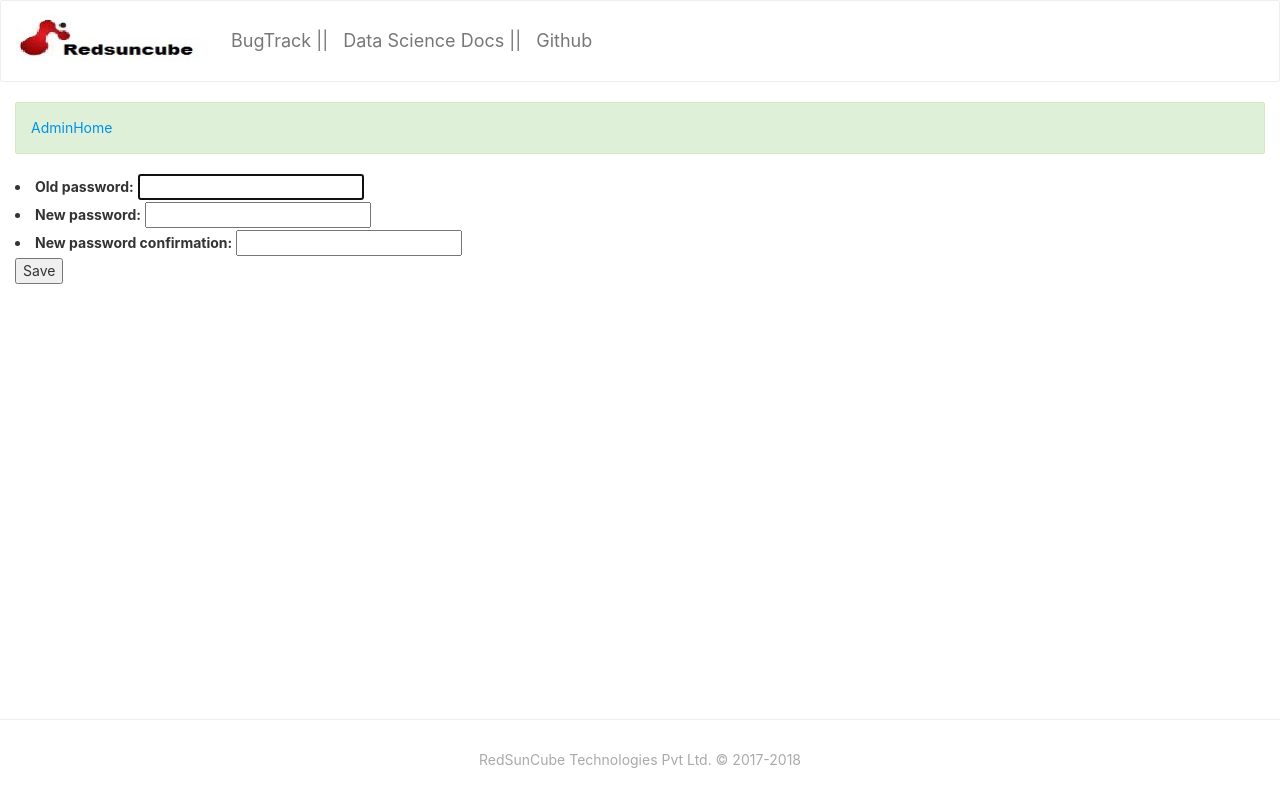
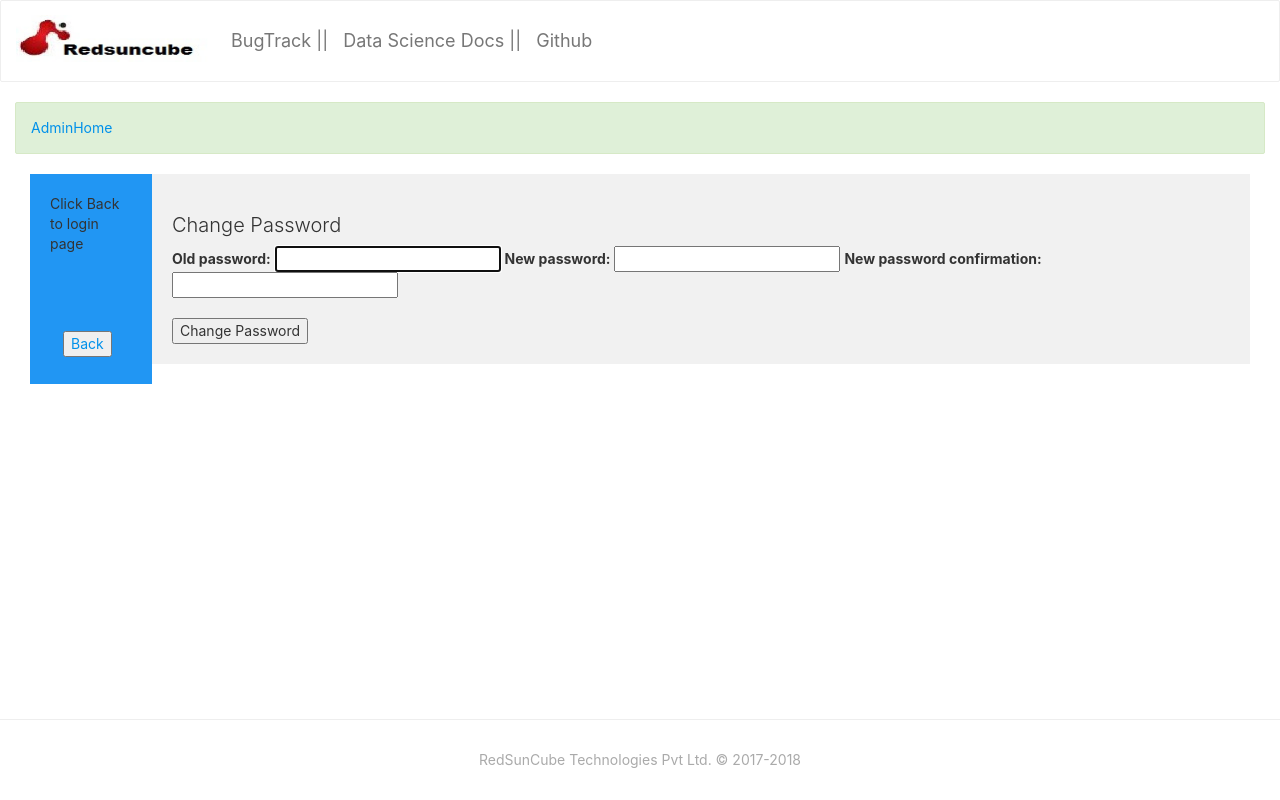
Before and after one commit to rscbugtrack/rscpro, a Django app: page /change_password/ in a window 1280 px wide. Run offline with Django 3.2, Linux system fonts and the light colour scheme; a user stored in the database is signed in; some libraries are stand-ins or nearby versions.

Commit message:
Change password design

```diff
--- a/certifiedapp/views.py
+++ b/certifiedapp/views.py
@@ -53,7 +53,7 @@ from django.contrib import messages
 from django.contrib.auth import update_session_auth_hash
 from django.contrib.auth.forms import PasswordChangeForm
 from django.shortcuts import render, redirect
-
+@login_required
 def change_password(request):
     if request.method == 'POST':
         form = PasswordChangeForm(request.user, request.POST)
@@ -62,7 +62,7 @@ def change_password(request):
             update_session_auth_hash(request, user)  # Important!
             messages.success(request, 'Your password was successfully updated!')
 
-            return redirect('logout')
+            return redirect('login')
         else:
             messages.error(request, 'Please correct the error below.')
     else:
--- a/templates/accounts/Change_password.html
+++ b/templates/accounts/Change_password.html
@@ -1,12 +1,67 @@
-{% extends "base.html" %}
-
+{% extends 'base.html' %}
 
 {% block content %}
-<form method="post">
-  {% csrf_token %}
-  {{ form.as_ul }}
-  <button type="submit">Save</button>
-</form>
+<div class="container">
+<meta name="viewport" content="width=device-width, initial-scale=1.0">
+<style>
+* {
+  box-sizing: border-box;
+}
+.left {
+  background-color:#2196F3;
+  padding:20px;
+  float:left;
+  width:10%;/*The width is 20%, by default*/
+}
+.main {
+  background-color:#f1f1f1;
+  padding:20px;
+  float:left;
+  margin:auto;
+  width:90%;/*The width is 60%, by default*/
+}
+.right {
+  background-color:#4CAF50;
+  padding:20px;
+  float:left;
+  width:10%;/*The width is 20%, by default*/
+}
 
+/*Use a media query to add a break point at 800px:*/
+@media (max-width:800px) {
+  .left, .main, .right {
+    width:100%;/*The width is 100%, when the viewport is 800px or smaller*/
+  }
+}
+</style>
+<div class="left">
 
+<div>
+<p> Click Back to login page</p>
+<br>
+<br>
+<br>
+  <a href="{% url 'login' %}" class="btn">
+  <button>Back</button>
+  </a>
+
+</div>
+</div>
+
+<div class="main">
+  <h2>Change Password</h2>
+  <form method="post" action="{% url 'certifiedapp:change_password' %}">
+    {% csrf_token %}
+    {% for i in form %}
+      <b>{{i.label}}:</b>
+       {{i}}
+    {%endfor%}
+<br>
+<br>
+
+    <button type="submit">Change Password</button>
+  </form>
+
+</div>
+</div>
 {% endblock %}
```
